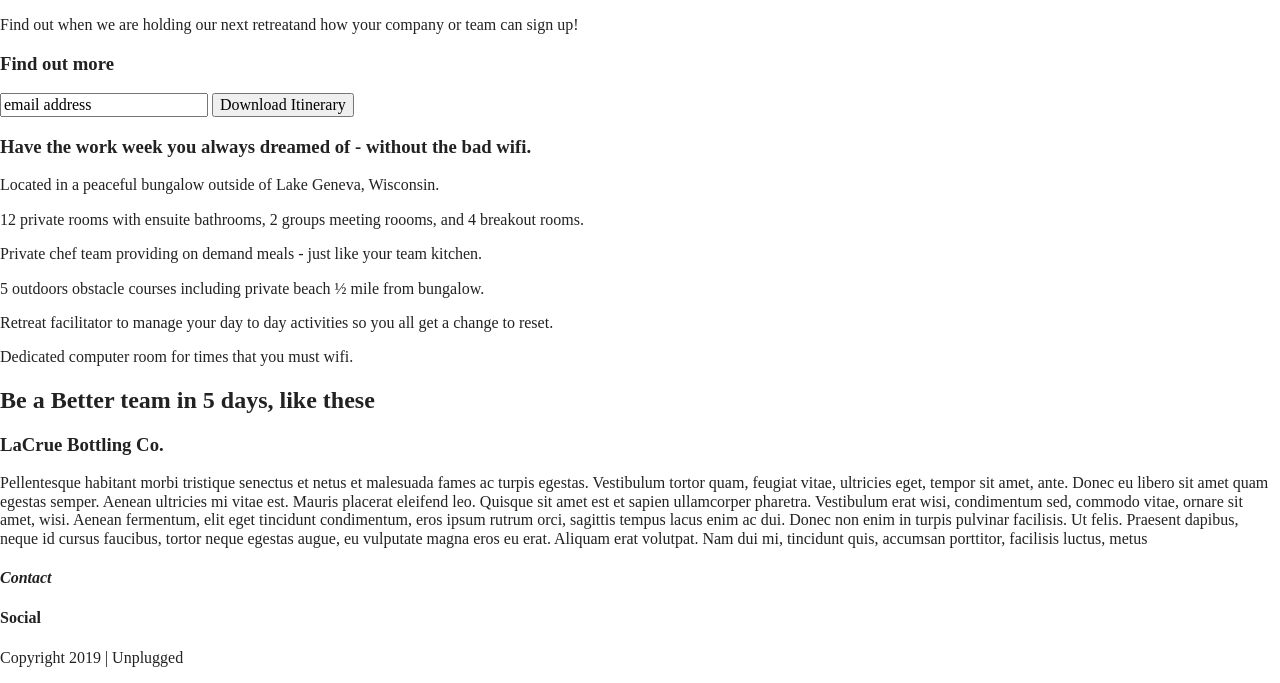
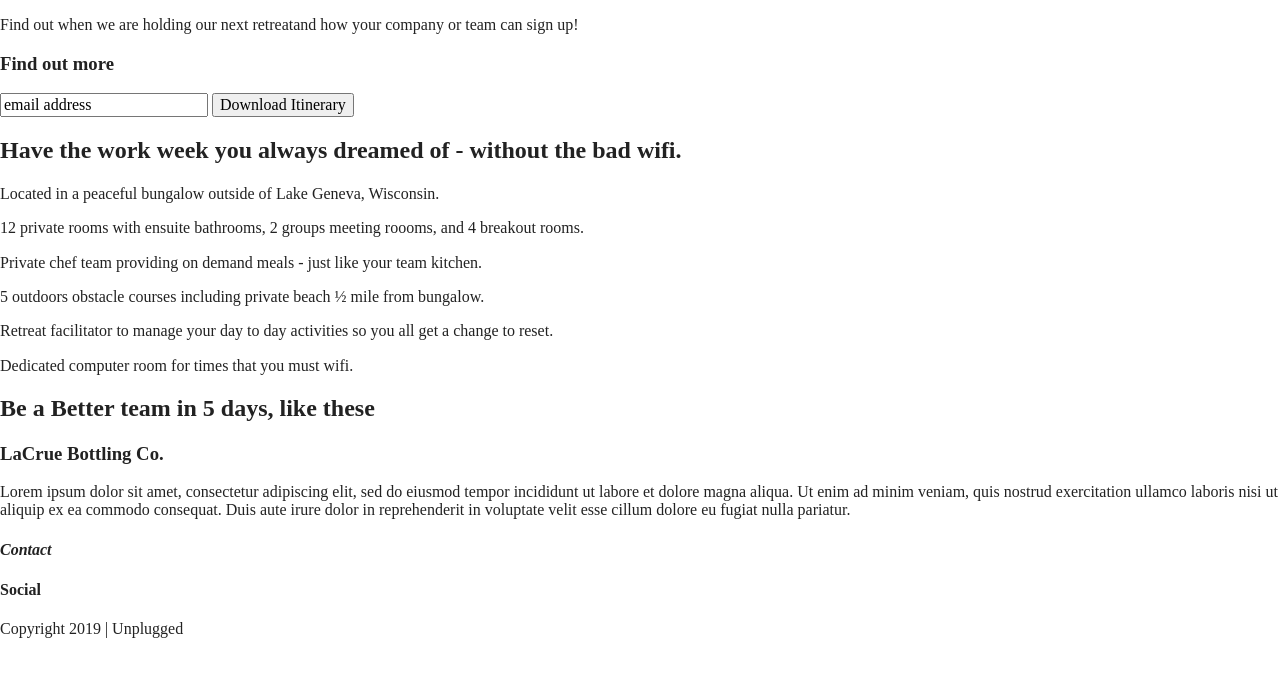
Before and after one commit to Szo89/unplugged-project, a website built with Parcel: page index.html in a window 1280 px wide. Shown: the part 265-948 px from the top of the page. After the commit the page ends 920 px from the top, so only its background shows below. Built offline with nearby package versions, Linux system fonts and the light colour scheme.

Commit message:
text updates

```diff
--- a/index.html
+++ b/index.html
@@ -66,8 +66,8 @@
     </aside>
     <section class="features">
       <div class="content-wrapper">
-        <h3>Have the work week you always dreamed of - without the bad wifi.</h3>
-        <div class="content-icons">
+        <h2>Have the work week you always dreamed of - without the bad wifi.</h2>
+        <div class="features-items">
           <article>
             <p class="fontawesome-icon"><!--<img src="img/png/campground.png">--></p>
             <p class="features-item-description">Located in a peaceful bungalow outside of Lake Geneva, Wisconsin.</p>
@@ -95,12 +95,21 @@
         </div>
       </div>
     </section>
+
     <section class="reviews">
       <div class="content-wrapper">
         <h2>Be a Better team in 5 days, like these</h2>
-        <h3>LaCrue Bottling Co.</h3>
-        <p>Pellentesque habitant morbi tristique senectus et netus et malesuada fames ac turpis egestas. Vestibulum tortor quam, feugiat vitae, ultricies eget, tempor sit amet, ante. Donec eu libero sit amet quam egestas semper. Aenean ultricies mi vitae est. Mauris placerat eleifend leo. Quisque sit amet est et sapien ullamcorper pharetra. Vestibulum erat wisi, condimentum sed, commodo vitae, ornare sit amet, wisi. Aenean fermentum, elit eget tincidunt condimentum, eros ipsum rutrum orci, sagittis tempus lacus enim ac dui. Donec non enim in turpis pulvinar facilisis. Ut felis. Praesent dapibus, neque id cursus faucibus, tortor neque egestas augue, eu vulputate magna eros eu erat. Aliquam erat volutpat. Nam dui mi, tincidunt quis, accumsan porttitor, facilisis luctus, metus</p>
-
+        <article>
+          <div>
+            <h3>LaCrue Bottling Co.</h3>
+            <p>
+              Lorem ipsum dolor sit amet, consectetur adipiscing elit, sed do eiusmod tempor incididunt ut labore et
+              dolore magna aliqua. Ut enim ad minim veniam, quis nostrud exercitation ullamco laboris nisi ut aliquip
+              ex ea commodo consequat. Duis aute irure dolor in reprehenderit in voluptate velit esse cillum dolore eu
+              fugiat nulla pariatur.
+            </p>
+          </div>
+        </article>
       </div>
     </section>
 
```
Also changed, not shown: about/index.html (+3 -3 lines).
